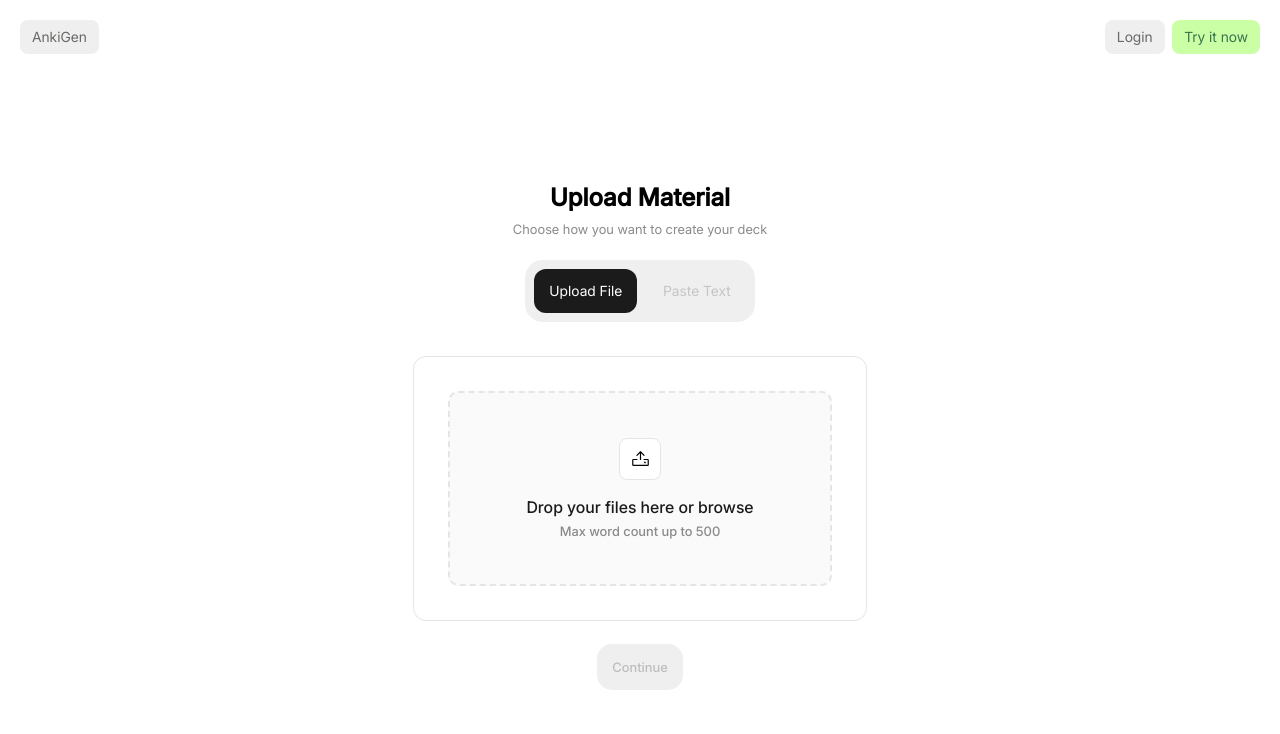
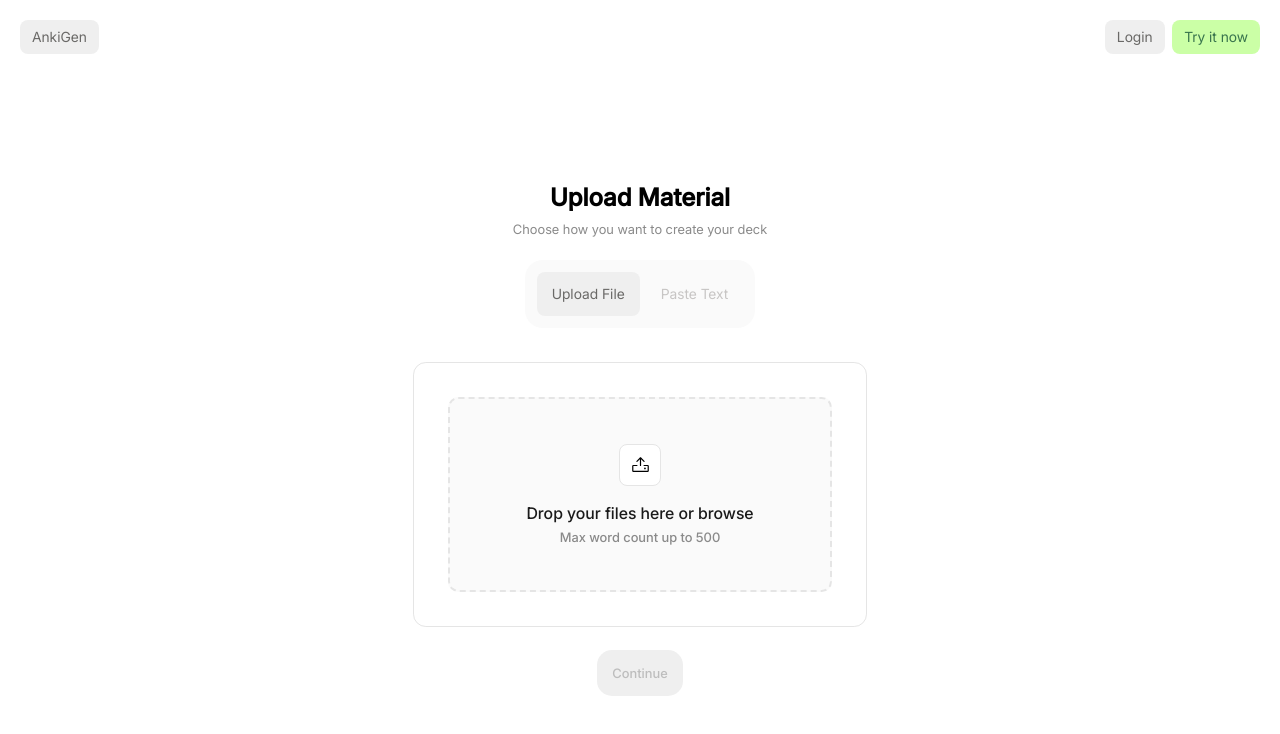
Before and after one commit to andrexxrojas/Anki-Generator-Project, a Next.js app in the folder frontend/: page /generate in a window 1280 px wide. Shown: the top 734 px of the page. Built offline with nearby package versions, Linux system fonts and the light colour scheme; no server answers.

Commit message:
Revamped view tab styling

```diff
--- a/frontend/src/app/generate/components/Step1/components/ViewTab/styles.module.css
+++ b/frontend/src/app/generate/components/Step1/components/ViewTab/styles.module.css
@@ -4,17 +4,17 @@
     align-items: center;
     justify-content: center;
     width: fit-content;
-    padding: 0.6rem;
-    background-color: var(--bg-secondary);
+    padding: 0.8rem;
+    background-color: var(--bg-primary);
     border-radius: 1.2rem;
-    gap: 0.714rem;
+    gap: 0.4rem;
 }
 
 .tab {
     font-family: var(--font-regular);
     font-size: var(--text-sm);
     padding: 1rem;
-    border-radius: 0.8rem;
+    border-radius: 0.533rem;
     user-select: none;
     cursor: pointer;
     line-height: 1;
@@ -22,6 +22,6 @@
 }
 
 .tab.active {
-    background-color: var(--bg-dark-primary);
-    color: var(--text-light-primary);
+    background-color: #EFEFEF;
+    color: #6A6967;
 }
--- a/frontend/src/app/generate/components/Step1/index.tsx
+++ b/frontend/src/app/generate/components/Step1/index.tsx
@@ -49,7 +49,7 @@ export default function Step1({ onNext, material, setMaterial, resetDeckOptions
 
     return (
         <div className={styles.stepWrapper}>
-            <div className={styles.stepContainer}>
+            <div className={`${styles.stepContainer} ${styles.grid}`}>
                 <StepHeader
                     title="Upload Material"
                     subtitle="Choose how you want to create your deck"
```
